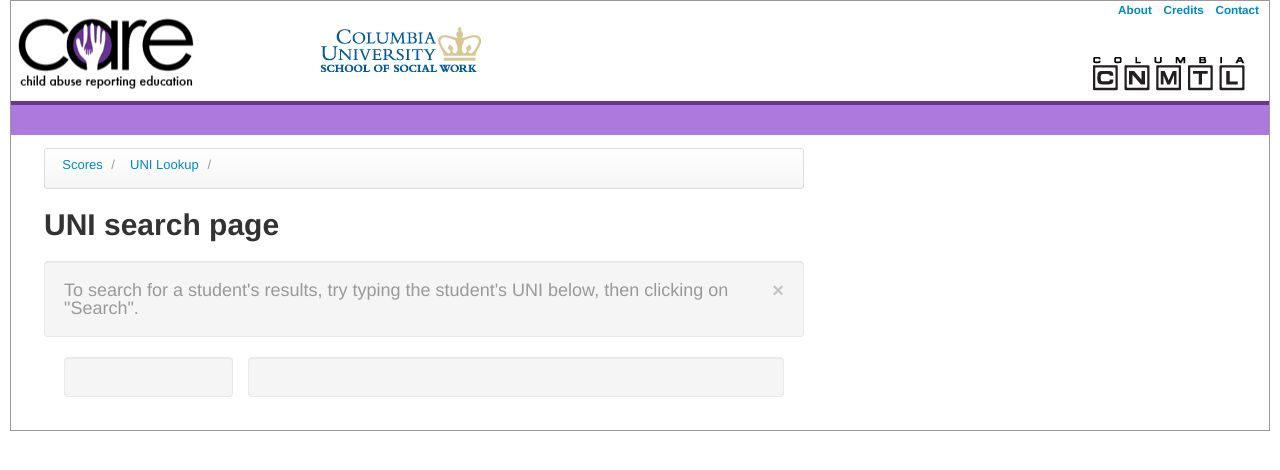
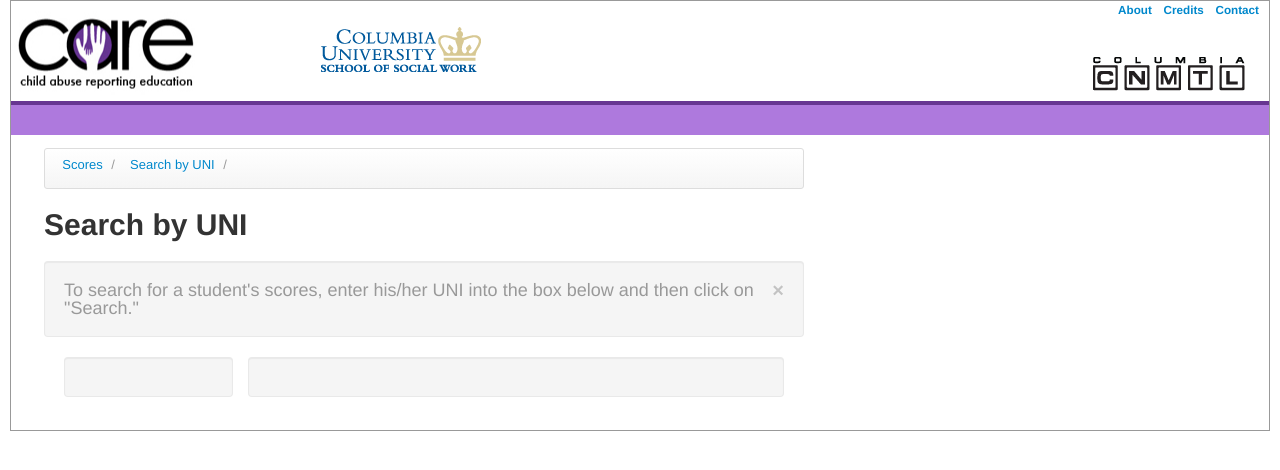
Before and after one commit to ccnmtl/carr, a Django app: template templates/quiz/scores/student_lookup_by_uni.html in a window 1280 px wide. Shown: the top 470 px of the page. Run offline with Django 3.2, Linux system fonts and the light colour scheme; the template is opened without the code that fills it, so the values that code supplies are empty; parts of the project's set-up code (start-up, migrations or seed data) failed here and were passed over; some libraries are stand-ins or nearby versions.

Commit message:
first changes by rachelle

```diff
--- a/templates/quiz/scores/scores_index.html
+++ b/templates/quiz/scores/scores_index.html
@@ -1,4 +1,4 @@
-`{% extends 'quiz/scores/scores_base.html' %}
+{% extends 'quiz/scores/scores_base.html' %}
 
 {% block scores_title %}
 {% endblock %}
--- a/templates/quiz/scores/student_lookup_by_uni.html
+++ b/templates/quiz/scores/student_lookup_by_uni.html
@@ -5,16 +5,16 @@
         <span class="divider">/</span>
     </li>
     <li>
-        <a href="/scores/socialwork/uni/" >UNI Lookup</a>
+        <a href="/scores/socialwork/uni/" >Search by UNI</a>
         <span class="divider">/</span>
     </li>
 {% endblock scores_breadcrumbs %}
 
 
-{% block scores_title %}UNI search page{%endblock %}
+{% block scores_title %}Search by UNI{%endblock %}
 
 {% block scores_help_text %}
-   To search for a student's results, try typing the student's UNI below, then clicking on "Search".
+To search for a student's scores, enter his/her UNI into the box below and then click on "Search."
 {% endblock %}
 
 
@@ -25,9 +25,10 @@
         </div>
     {% endif  %}
 
-    <form action ="/scores/socialwork/uni/" method="post">
-        Student UNI:<input type="text" name ="uni" value="{{uni}}"></input>
-        <input type="submit" value="Search" ></input>
+    <form action ="/scores/socialwork/uni/" method="post" class="well form-search">
+    	<div class="input-append">
+       		Student UNI: <input class="span3 search-query" id="appendedInputButton" size="16" type="text" value="{{uni}}" name="uni"></input><button class="btn" type="submit">Search</button>
+    	</div>
     </form>
 
 
```
Also changed, not shown: settings_shared.py (+13 -6 lines).
